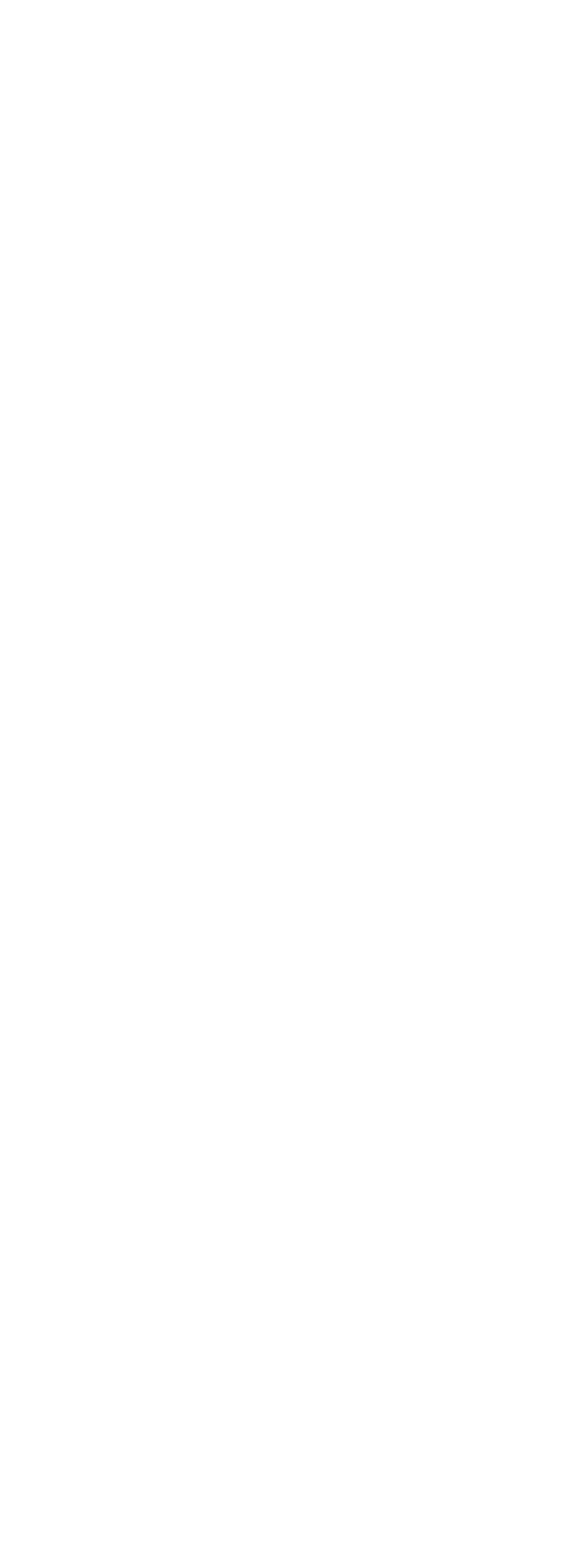
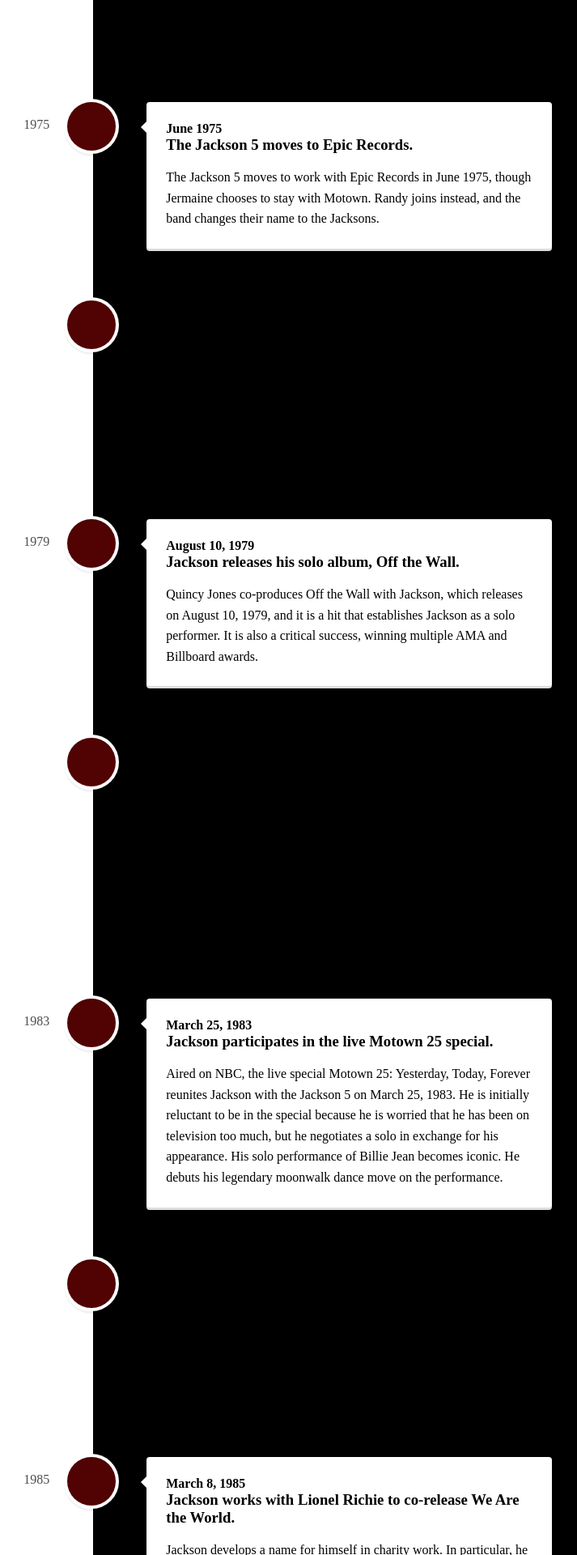
Before and after one commit to neifors/music-app, a React app: page /biography in a window 1280 px wide. Before the commit this address had no page. Shown: the part 880-2800 px from the top of the page at 81% size, without its empty margins (527-1240 px from the left). Before the commit the page ends 816 px from the top, so only its background shows below. Built offline with nearby package versions, Linux system fonts and the light colour scheme; a web font is replaced by a local one.

Commit message:
completed bio. changed links and pages names. Everything working

```diff
--- a/src/App.jsx
+++ b/src/App.jsx
@@ -15,12 +15,12 @@ const App = () => {
      <>
      <Routes>
       <Route path="/" element={<Layout/>}>
-        <Route index element={<Pages.Biography/>}/>
+        <Route index element={<Pages.Homepage/>}/>
         <Route path="albums" element={<Pages.AlbumsGallery/>}>
           <Route index element={<DisplayGallery />} />
           <Route path=":albumId" element={<FeaturedAlbum />} />
 		    </Route>
-        <Route path='timeline' element={<Pages.Timelinepage />} />
+        <Route path='biography' element={<Pages.Biography />} />
       </Route>
      </Routes>
      </>
--- a/src/components/Timeline/index.jsx
+++ b/src/components/Timeline/index.jsx
@@ -10,7 +10,6 @@ export const TimeLine = () => {
       <VerticalTimelineElement
          className="vertical-timeline-element--work"
          contentStyle={{ background: 'rgb(0, 0, 0)', color: 'rgb(255, 255, 255)' }}
-         // contentArrowStyle={{ borderRight: '7px solid  rgb(33, 150, 243)' }}
          date="1958"
          iconStyle={{ background: 'rgb(81, 2, 3)', color: 'rgb(34, 50, 3)' }}
       >
@@ -45,52 +44,142 @@ export const TimeLine = () => {
       </VerticalTimelineElement>
       <VerticalTimelineElement
          className="vertical-timeline-element--work"
-         date="2006 - 2008"
+         date="1975"
          iconStyle={{ background: 'rgb(81, 2, 3)', color: 'rgb(34, 50, 3)' }}
       >
-         <h3 className="vertical-timeline-element-title">Web Designer</h3>
-         <h4 className="vertical-timeline-element-subtitle">San Francisco, CA</h4>
+         <h4 className="vertical-timeline-element-subtitle">June 1975</h4>
+         <h3 className="vertical-timeline-element-title">The Jackson 5 moves to Epic Records.</h3>
          <p>
-            User Experience, Visual Design
+         The Jackson 5 moves to work with Epic Records in June 1975, though Jermaine chooses to stay with Motown. Randy joins instead, and the band changes their name to the Jacksons.
          </p>
       </VerticalTimelineElement>
       <VerticalTimelineElement
-         className="vertical-timeline-element--education"
-         date="April 2013"
+         className="vertical-timeline-element--work"
+         contentStyle={{ background: 'rgb(0, 0, 0)', color: 'rgb(255, 255, 255)' }}
+         date="1978"
+         iconStyle={{ background: 'rgb(81, 2, 3)', color: 'rgb(34, 50, 3)' }}
+      >
+         <h4 className="vertical-timeline-element-subtitle">October 24, 1978</h4>
+         <h3 className="vertical-timeline-element-title">Jackson stars as the Scarecrow in the movie, The Wiz.</h3>
+         <p>
+         Jackson stars as the Scarecrow in the Wizard of Oz remake, The Wiz, which comes out on October 24, 1978. It is a financial disaster. However, Jackson makes contact with Quincy Jones on the set, and he starts producing Jackson's next album, Off the Wall.
+         </p>
+      </VerticalTimelineElement>
+      <VerticalTimelineElement
+         className="vertical-timeline-element--work"
+         date="1979"
+         iconStyle={{ background: 'rgb(81, 2, 3)', color: 'rgb(34, 50, 3)' }}
+      >
+         <h4 className="vertical-timeline-element-subtitle">August 10, 1979</h4>
+         <h3 className="vertical-timeline-element-title">Jackson releases his solo album, Off the Wall.</h3>
+         <p>
+         Quincy Jones co-produces Off the Wall with Jackson, which releases on August 10, 1979, and it is a hit that establishes Jackson as a solo performer. It is also a critical success, winning multiple AMA and Billboard awards.
+         </p>
+      </VerticalTimelineElement>
+      <VerticalTimelineElement
+         className="vertical-timeline-element--work"
+         date=""
          contentStyle={{ background: 'rgb(0, 0, 0)', color: 'rgb(255, 255, 255)' }}
          iconStyle={{ background: 'rgb(81, 2, 3)', color: 'rgb(34, 50, 3)' }}
       >
-         <h3 className="vertical-timeline-element-title">Content Marketing for Web, Mobile and Social Media</h3>
-         <h4 className="vertical-timeline-element-subtitle">Online Course</h4>
+         <h4 className="vertical-timeline-element-subtitle">November 30, 1982</h4>
+         <h3 className="vertical-timeline-element-title">Jackson releases Thriller.</h3>
          <p>
-            Strategy, Social Media
+         In continued collaboration with Quincy Jones, Jackson releases Thriller on November 30, 1982. It becomes the bestselling album worldwide the next year, as well as the first album with seven singles on the Billboard Hot 100 top 10 singles. It wins a plethora of awards, including Grammies for producing, best vocal pop, and best album of the year.
          </p>
       </VerticalTimelineElement>
       <VerticalTimelineElement
-         className="vertical-timeline-element--education"
-         date="November 2012"
+         className="vertical-timeline-element--work"
+         date="1983"
          iconStyle={{ background: 'rgb(81, 2, 3)', color: 'rgb(34, 50, 3)' }}
       >
-         <h3 className="vertical-timeline-element-title">Agile Development Scrum Master</h3>
-         <h4 className="vertical-timeline-element-subtitle">Certification</h4>
+         <h4 className="vertical-timeline-element-subtitle">March 25, 1983</h4>
+         <h3 className="vertical-timeline-element-title">Jackson participates in the live Motown 25 special.</h3>
          <p>
-            Creative Direction, User Experience, Visual Design
+         Aired on NBC, the live special Motown 25: Yesterday, Today, Forever reunites Jackson with the Jackson 5 on March 25, 1983. He is initially reluctant to be in the special because he is worried that he has been on television too much, but he negotiates a solo in exchange for his appearance. His solo performance of Billie Jean becomes iconic. He debuts his legendary moonwalk dance move on the performance.
          </p>
       </VerticalTimelineElement>
       <VerticalTimelineElement
-         className="vertical-timeline-element--education"
-         date="2002 - 2006"
+         className="vertical-timeline-element--work"
+         contentStyle={{ background: 'rgb(0, 0, 0)', color: 'rgb(255, 255, 255)' }}
+         date="1983"
+         iconStyle={{ background: 'rgb(81, 2, 3)', color: 'rgb(34, 50, 3)' }}
+      >
+         <h4 className="vertical-timeline-element-subtitle">December 2, 1983</h4>
+         <h3 className="vertical-timeline-element-title">Jackson releases the Thriller music video.</h3>
+         <p>
+         On December 2, 1983, Jackson releases a fourteen-minute-long music video to accompany Thriller, which is directed by John Landis. It revolutionizes the genre and draws attention to the fledgling MTV.
+         </p>
+      </VerticalTimelineElement>
+      <VerticalTimelineElement
+         className="vertical-timeline-element--work"
+         date="1985"
+         iconStyle={{ background: 'rgb(81, 2, 3)', color: 'rgb(34, 50, 3)' }}
+      >
+         <h4 className="vertical-timeline-element-subtitle">March 8, 1985</h4>
+         <h3 className="vertical-timeline-element-title">Jackson works with Lionel Richie to co-release We Are the World.</h3>
+         <p>
+         Jackson develops a name for himself in charity work. In particular, he works with Lionel Richie to co-release the hit single, We Are the World, to raise money for African famine relief. The single releases on March 8, 1985.
+         </p>
+      </VerticalTimelineElement>
+      <VerticalTimelineElement
+         className="vertical-timeline-element--work"
+         date="1988"
          contentStyle={{ background: 'rgb(0, 0, 0)', color: 'rgb(255, 255, 255)' }}
          iconStyle={{ background: 'rgb(81, 2, 3)', color: 'rgb(34, 50, 3)' }}
       >
-         <h3 className="vertical-timeline-element-title">Bachelor of Science in Interactive Digital Media Visual Imaging</h3>
-         <h4 className="vertical-timeline-element-subtitle">Bachelor Degree</h4>
+         <h4 className="vertical-timeline-element-subtitle">March 1988</h4>
+         <h3 className="vertical-timeline-element-title">Jackson purchases the land to build Neverland Ranch.</h3>
          <p>
-            Creative Direction, Visual Design
+         After purchasing land near Santa Ynez, California in March 1988, Jackson builds his iconic home, Neverland Ranch. It includes a carousel, a Ferris Wheel, a small zoo, and a movie theater.
          </p>
       </VerticalTimelineElement>
       <VerticalTimelineElement
+         className="vertical-timeline-element--work"
+         date="1993"
          iconStyle={{ background: 'rgb(81, 2, 3)', color: 'rgb(34, 50, 3)' }}
-         />
+      >
+         <h4 className="vertical-timeline-element-subtitle">August 21, 1993</h4>
+         <h3 className="vertical-timeline-element-title">Police raid the Neverland Ranch.</h3>
+         <p>
+         After accusations of child molestation by thirteen-year-old Jordan Chandler and his father, Evan Chandler, police raid Jackson's home with a search warrant obtained on August 21, 1993. They find incriminating photos of young boys, but since they are not illegal to own, Jackson is not indicted. He is later strip-searched by the police, and although Chandler's descriptions match him, he is not convicted.
+         </p>
+      </VerticalTimelineElement>
+      <VerticalTimelineElement
+         className="vertical-timeline-element--work"
+         contentStyle={{ background: 'rgb(0, 0, 0)', color: 'rgb(255, 255, 255)' }}
+         date=""
+         iconStyle={{ background: 'rgb(81, 2, 3)', color: 'rgb(34, 50, 3)' }}
+      >
+         <h4 className="vertical-timeline-element-subtitle">May 26, 1994</h4>
+         <h3 className="vertical-timeline-element-title">Jackson marries Lisa Marie Presley.</h3>
+         <p>
+         Jackson and Presley had been childhood friends years ago, but then reconnect and start a friendship over the phone. Presley offers emotional support to Jackson during his trial, and eventually they get married on May 26, 1994. The marriage lasts about two years.
+         </p>
+      </VerticalTimelineElement>
+      <VerticalTimelineElement
+         className="vertical-timeline-element--work"
+         date="2005"
+         iconStyle={{ background: 'rgb(81, 2, 3)', color: 'rgb(34, 50, 3)' }}
+      >
+         <h4 className="vertical-timeline-element-subtitle">January 31, 2005</h4>
+         <h3 className="vertical-timeline-element-title">Jackson's second child molestation trial begins.</h3>
+         <p>
+         After a documentary in which Jackson is filmed holding hands with a thirteen-year-old and talking about sleeping arrangements, Jackson is again accused of child molestation. He is put on trial for seven counts of child molestation and two counts of administering an intoxicating substance in relation to the boy in the film. He is acquitted of all counts, and subsequently leaves the country.
+         </p>
+      </VerticalTimelineElement>
+      <VerticalTimelineElement
+         className="vertical-timeline-element--work"
+         date="2009"
+         contentStyle={{ background: 'rgb(0, 0, 0)', color: 'rgb(255, 255, 255)' }}
+         iconStyle={{ background: 'rgb(81, 2, 3)', color: 'rgb(34, 50, 3)' }}
+      >
+         <h4 className="vertical-timeline-element-subtitle">June 25, 2009</h4>
+         <h3 className="vertical-timeline-element-title">Jackson dies.</h3>
+         <p>
+         After struggling with money issues, Michael Jackson passes away due to intoxication following cardiac arrest in a rented mansion in Los Angeles. His personal physician is convicted of involuntary manslaughter and serves two years for his death. Jackson's death triggers unprecedented sales of his music.
+         </p>
+      </VerticalTimelineElement>
+
    </VerticalTimeline>)
 }
--- a/src/layout/Header/index.jsx
+++ b/src/layout/Header/index.jsx
@@ -8,7 +8,7 @@ export const Header = () => {
    return(
       <nav id="nav-bar">
          <div className="nav-bar-link"><NavLink to="/">The Artist</NavLink></div>
-         <div className="nav-bar-link"><NavLink to="timeline">Biography</NavLink></div>
+         <div className="nav-bar-link"><NavLink to="biography">Biography</NavLink></div>
          <div className="nav-bar-link"><NavLink to="albums">Albums</NavLink></div>
       </nav>
    )
--- a/src/pages/Biography/index.jsx
+++ b/src/pages/Biography/index.jsx
@@ -1,24 +1,13 @@
-import React, { useState } from 'react';
-import {Slideshow, Content} from '../../components';
-import {images} from '../../data/data'
-
-import './index.css';
+import React from 'react';
+import {TimeLine} from '../../components';
 
 
 export function Biography() {
 
+   return(
 
-   return(
-      <div id="biography">
-         <div id='biography-title-wrapper'>
-            <img className="title-imgs" src='https://www.mpadeco.com/resize/500x500/zc/2/f/0/src/sites/mpadeco/files/products/6270.png'/>
-            <h1 role="main-title" id="michael-jackson-title">MICHAEL JACKSON</h1>
-            <img className="title-imgs" src='https://pngimg.com/uploads/michael_jackson/michael_jackson_PNG40.png'/>
-         </div>
-         <Slideshow interval={10000} images={images} />
-         <h2 role="biography-title" id="biography-title">Biography</h2>
-         <Content />
-      </div>
+      <TimeLine />
+
    )
 
 }
--- a/src/pages/index.js
+++ b/src/pages/index.js
@@ -1,4 +1,4 @@
 export {Biography} from './Biography';
 export {AlbumsGallery} from './AlbumsGallery';
 export {Album} from './Album'
-export {Timelinepage} from './Timeline'
+export {Homepage} from './Homepage'
```
Also changed, not shown: src/pages/Homepage/index.jsx (added, +22 -0 lines), src/pages/Timeline/index.jsx (deleted, +0 -13 lines), src/pages/Homepage/index.css (renamed from src/pages/Biography/index.css), 1 other file (tests, documents, lock files or other folders).
